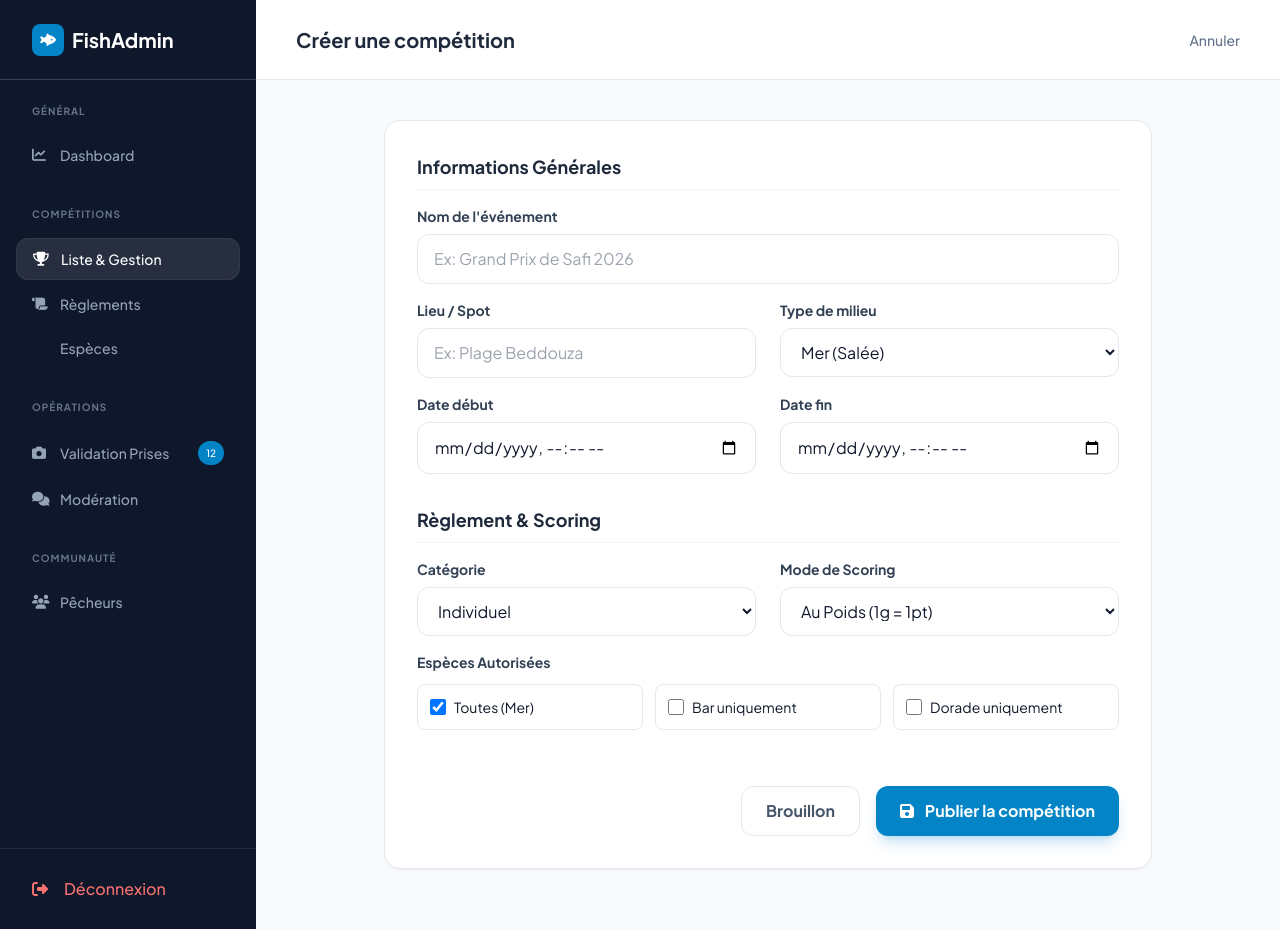
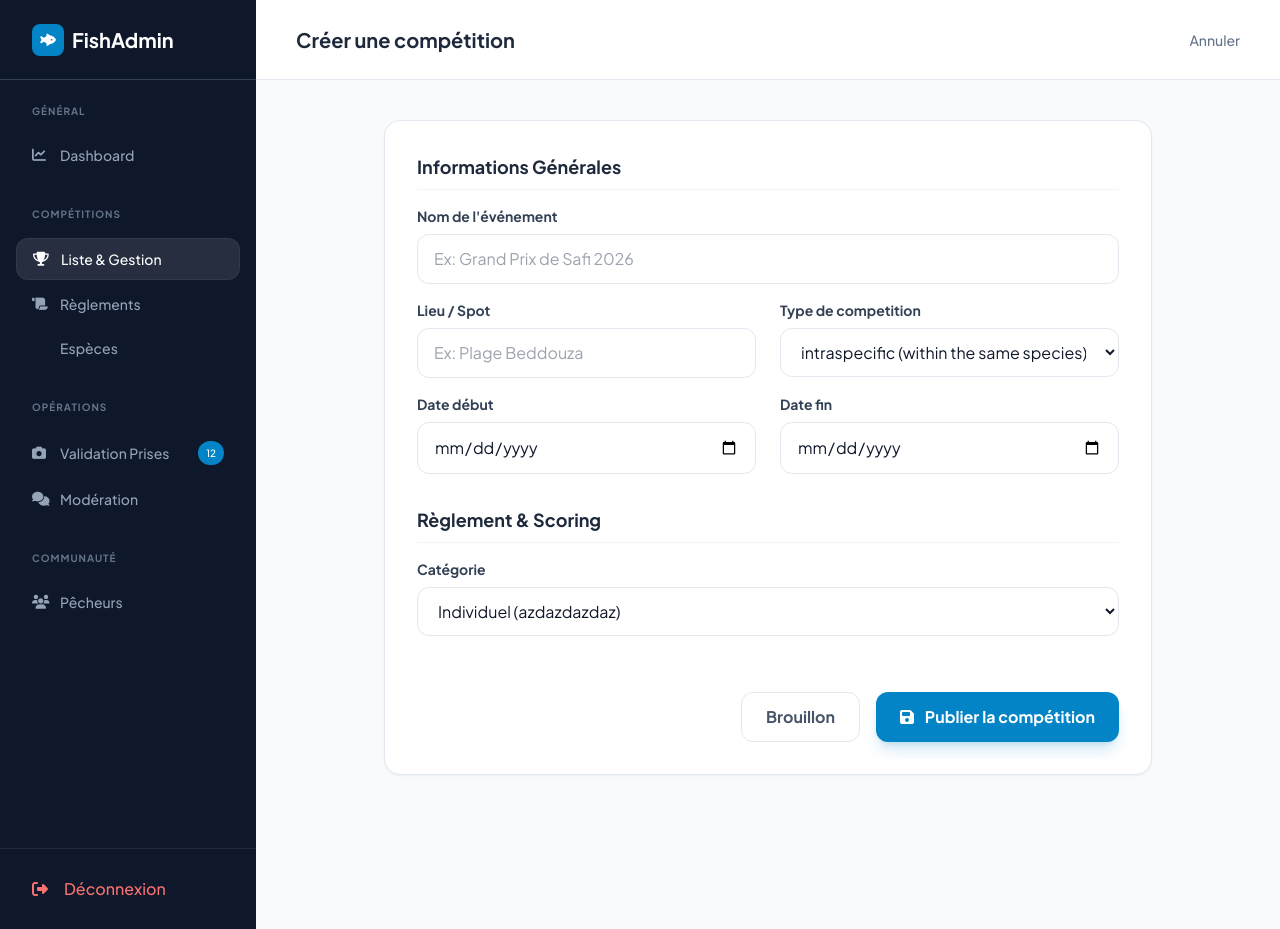
Before and after one commit to ilyas-doughmi/FishMasters, a PHP site: the page made by app/views/admin/competitions/add.php in a window 1280 px wide. Run offline with PHP 8.4, Linux system fonts and the light colour scheme; the template is opened without the code that fills it, so the values that code supplies are empty; some libraries are stand-ins or nearby versions.

Commit message:
feat: Enhance competition management with database integration and UI updates

```diff
--- a/app/controllers/AdminController.php
+++ b/app/controllers/AdminController.php
@@ -23,6 +23,10 @@ class AdminController
 
     public function competitions_add()
     {
+        require_once('app/core/Database.php');
+        require_once('app/models/ScoringRulesModel.php');
+        $db = Database::getInstance();
+        $competitionModel = new CompetitionModel($db);
         require_once('app/views/admin/competitions/add.php');
     }
 
--- a/app/views/admin/competitions/add.php
+++ b/app/views/admin/competitions/add.php
@@ -1,20 +1,30 @@
 <!DOCTYPE html>
 <html lang="fr">
+
 <head>
     <meta charset="UTF-8">
     <title>Nouvelle Compétition | FishAdmin</title>
     <script src="https://cdn.tailwindcss.com"></script>
-    <link href="https://fonts.googleapis.com/css2?family=Plus+Jakarta+Sans:wght@400;500;600;700&display=swap" rel="stylesheet">
+    <link href="https://fonts.googleapis.com/css2?family=Plus+Jakarta+Sans:wght@400;500;600;700&display=swap"
+        rel="stylesheet">
     <link rel="stylesheet" href="https://cdnjs.cloudflare.com/ajax/libs/font-awesome/6.4.0/css/all.min.css">
     <script>
-        tailwind.config = {
-            theme: {
-                fontFamily: { sans: ['Plus Jakarta Sans', 'sans-serif'] },
-                extend: { colors: { primary: '#0f172a', accent: '#0284c7' } }
+    tailwind.config = {
+        theme: {
+            fontFamily: {
+                sans: ['Plus Jakarta Sans', 'sans-serif']
+            },
+            extend: {
+                colors: {
+                    primary: '#0f172a',
+                    accent: '#0284c7'
+                }
             }
         }
+    }
     </script>
 </head>
+
 <body class="bg-slate-50 text-slate-900 font-sans antialiased">
     <div class="flex h-screen overflow-hidden">
 
@@ -26,32 +36,39 @@
         <div class="flex-1 flex flex-col lg:pl-64 h-full w-full">
             <header class="h-20 bg-white border-b border-slate-200 flex items-center justify-between px-6 lg:px-10">
                 <h1 class="text-xl font-bold text-slate-800">Créer une compétition</h1>
-                <a href="/fishmasters/admin/competitions" class="text-slate-500 hover:text-accent font-medium text-sm transition-colors">Annuler</a>
+                <a href="/fishmasters/admin/competitions"
+                    class="text-slate-500 hover:text-accent font-medium text-sm transition-colors">Annuler</a>
             </header>
 
             <main class="flex-1 overflow-y-auto p-6 lg:p-10">
                 <div class="max-w-3xl mx-auto">
 
-                    <form action="#" class="bg-white p-8 rounded-2xl border border-slate-200 shadow-sm space-y-8">
+                    <form action="/fishmasters/controllers/AdminController.php/competitions_create"
+                        class="bg-white p-8 rounded-2xl border border-slate-200 shadow-sm space-y-8">
 
                         <div class="space-y-4">
-                            <h3 class="text-lg font-bold text-slate-800 border-b border-slate-100 pb-2">Informations Générales</h3>
+                            <h3 class="text-lg font-bold text-slate-800 border-b border-slate-100 pb-2">Informations
+                                Générales</h3>
 
                             <div>
                                 <label class="block text-sm font-bold text-slate-700 mb-2">Nom de l'événement</label>
-                                <input type="text" placeholder="Ex: Grand Prix de Safi 2026" class="w-full px-4 py-3 rounded-xl border border-slate-200 focus:border-accent focus:ring-2 focus:ring-accent/20 outline-none transition-all">
+                                <input type="text" placeholder="Ex: Grand Prix de Safi 2026"
+                                    class="w-full px-4 py-3 rounded-xl border border-slate-200 focus:border-accent focus:ring-2 focus:ring-accent/20 outline-none transition-all">
                             </div>
 
                             <div class="grid grid-cols-2 gap-6">
                                 <div>
                                     <label class="block text-sm font-bold text-slate-700 mb-2">Lieu / Spot</label>
-                                    <input type="text" placeholder="Ex: Plage Beddouza" class="w-full px-4 py-3 rounded-xl border border-slate-200 focus:border-accent outline-none">
+                                    <input type="text" placeholder="Ex: Plage Beddouza"
+                                        class="w-full px-4 py-3 rounded-xl border border-slate-200 focus:border-accent outline-none">
                                 </div>
                                 <div>
-                                    <label class="block text-sm font-bold text-slate-700 mb-2">Type de milieu</label>
-                                    <select class="w-full px-4 py-3 rounded-xl border border-slate-200 bg-white focus:border-accent outline-none">
-                                        <option value="mer">Mer (Salée)</option>
-                                        <option value="eau_douce">Eau Douce (Continentale)</option>
+                                    <label class="block text-sm font-bold text-slate-700 mb-2">Type de
+                                        competition</label>
+                                    <select
+                                        class="w-full px-4 py-3 rounded-xl border border-slate-200 bg-white focus:border-accent outline-none">
+                                        <option value="mer">intraspecific (within the same species)</option>
+                                        <option value="eau_douce">interspecific (between different species)</option>
                                     </select>
                                 </div>
                             </div>
@@ -59,58 +76,40 @@
                             <div class="grid grid-cols-2 gap-6">
                                 <div>
                                     <label class="block text-sm font-bold text-slate-700 mb-2">Date début</label>
-                                    <input type="datetime-local" class="w-full px-4 py-3 rounded-xl border border-slate-200 focus:border-accent outline-none">
+                                    <input type="date"
+                                        class="w-full px-4 py-3 rounded-xl border border-slate-200 focus:border-accent outline-none">
                                 </div>
                                 <div>
                                     <label class="block text-sm font-bold text-slate-700 mb-2">Date fin</label>
-                                    <input type="datetime-local" class="w-full px-4 py-3 rounded-xl border border-slate-200 focus:border-accent outline-none">
+                                    <input type="date"
+                                        class="w-full px-4 py-3 rounded-xl border border-slate-200 focus:border-accent outline-none">
                                 </div>
                             </div>
                         </div>
 
                         <div class="space-y-4">
-                            <h3 class="text-lg font-bold text-slate-800 border-b border-slate-100 pb-2">Règlement & Scoring</h3>
+                            <h3 class="text-lg font-bold text-slate-800 border-b border-slate-100 pb-2">Règlement &
+                                Scoring</h3>
 
-                            <div class="grid grid-cols-2 gap-6">
+                            <div class="gap-6">
                                 <div>
                                     <label class="block text-sm font-bold text-slate-700 mb-2">Catégorie</label>
-                                    <select class="w-full px-4 py-3 rounded-xl border border-slate-200 bg-white focus:border-accent outline-none">
-                                        <option>Individuel</option>
-                                        <option>Par Équipe (Duo)</option>
-                                    </select>
-                                </div>
-                                <div>
-                                    <label class="block text-sm font-bold text-slate-700 mb-2">Mode de Scoring</label>
-                                    <select class="w-full px-4 py-3 rounded-xl border border-slate-200 bg-white focus:border-accent outline-none">
-                                        <option>Au Poids (1g = 1pt)</option>
-                                        <option>À la Taille (1cm = 1pt)</option>
-                                        <option>Poids x Coefficient Espèce</option>
+                                    <select
+                                        class="w-full px-4 py-3 rounded-xl border border-slate-200 bg-white focus:border-accent outline-none">
+                                        <option value="">Individuel (<span>azdazdazdaz</span>)
+                                        </option>
+                                        <option value="">Par Équipe (Duo)</option>
                                     </select>
                                 </div>
                             </div>
 
-                            <div>
-                                <label class="block text-sm font-bold text-slate-700 mb-3">Espèces Autorisées</label>
-                                <div class="grid grid-cols-3 gap-3">
-                                    <label class="flex items-center gap-2 p-3 border border-slate-200 rounded-lg cursor-pointer hover:bg-slate-50">
-                                        <input type="checkbox" class="w-4 h-4 text-accent rounded" checked>
-                                        <span class="text-sm">Toutes (Mer)</span>
-                                    </label>
-                                    <label class="flex items-center gap-2 p-3 border border-slate-200 rounded-lg cursor-pointer hover:bg-slate-50">
-                                        <input type="checkbox" class="w-4 h-4 text-accent rounded">
-                                        <span class="text-sm">Bar uniquement</span>
-                                    </label>
-                                    <label class="flex items-center gap-2 p-3 border border-slate-200 rounded-lg cursor-pointer hover:bg-slate-50">
-                                        <input type="checkbox" class="w-4 h-4 text-accent rounded">
-                                        <span class="text-sm">Dorade uniquement</span>
-                                    </label>
-                                </div>
-                            </div>
                         </div>
 
                         <div class="pt-6 flex justify-end gap-4">
-                            <button type="button" class="px-6 py-3 border border-slate-200 text-slate-600 font-bold rounded-xl hover:bg-slate-50 transition-colors">Brouillon</button>
-                            <button type="submit" class="px-6 py-3 bg-accent hover:bg-sky-600 text-white font-bold rounded-xl shadow-lg shadow-accent/20 transition-all transform hover:-translate-y-1">
+                            <button type="button"
+                                class="px-6 py-3 border border-slate-200 text-slate-600 font-bold rounded-xl hover:bg-slate-50 transition-colors">Brouillon</button>
+                            <button type="submit"
+                                class="px-6 py-3 bg-accent hover:bg-sky-600 text-white font-bold rounded-xl shadow-lg shadow-accent/20 transition-all transform hover:-translate-y-1">
                                 <i class="fa-solid fa-save mr-2"></i> Publier la compétition
                             </button>
                         </div>
@@ -121,4 +120,5 @@
         </div>
     </div>
 </body>
+
 </html>
--- a/app/views/admin/competitions/index.php
+++ b/app/views/admin/competitions/index.php
@@ -98,8 +98,8 @@
                                                 $statusClass = 'bg-slate-100 text-slate-500';
                                                 $statusText = 'Terminée';
                                             } else {
-                                                $statusClass = 'bg-blue-100 text-blue-700';
-                                                $statusText = 'Brouillon';
+                                                $statusClass = 'bg-red-100 text-red-700';
+                                                $statusText = 'Not Started';
                                             }
                                             ?>
                                     <span
--- a/app/views/admin/competitions/show.php
+++ b/app/views/admin/competitions/show.php
@@ -102,8 +102,8 @@
                                                 $statusClass = 'bg-slate-100 text-slate-500';
                                                 $statusText = 'Terminée';
                                             } else {
-                                                $statusClass = 'bg-blue-100 text-blue-700';
-                                                $statusText = 'Brouillon';
+                                                $statusClass = 'bg-red-100 text-red-700';
+                                                $statusText = 'Not Started';
                                             }
                                             ?>
                                     <span
```
